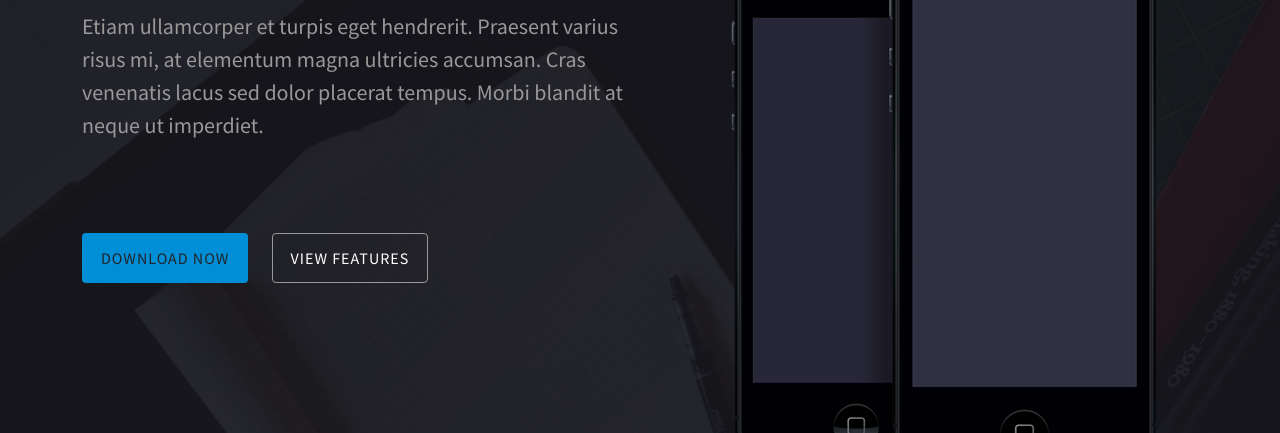
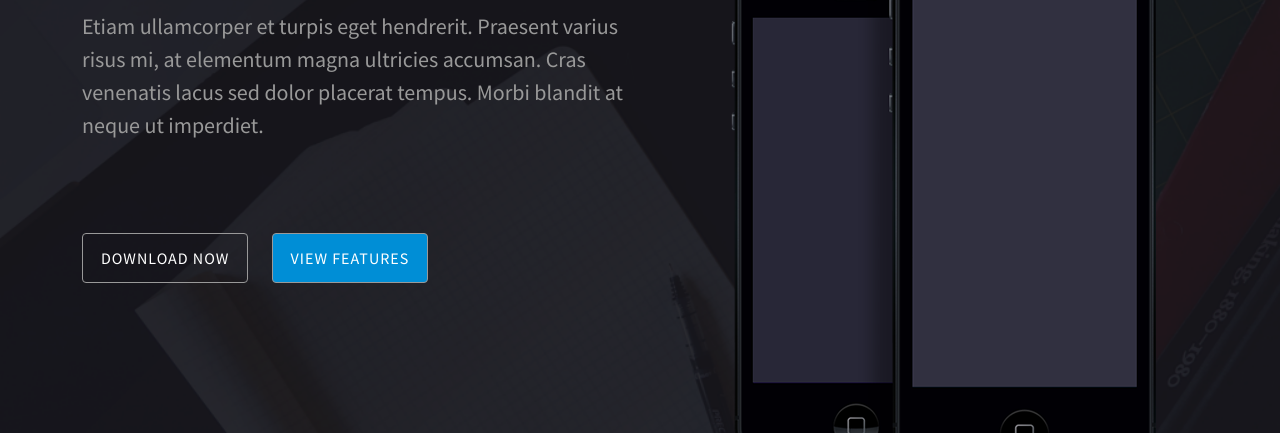
Before and after one commit to tonmoyt/lucid, a plain HTML site: page index.html in a window 1280 px wide. In both pictures the pointer is over the link "DOWNLOAD NOW". Shown: the part 367-800 px from the top of the page. Drawn offline with nearby package versions, Linux system fonts and the light colour scheme.

Commit message:
Update style.css

```diff
--- a/css/style.css
+++ b/css/style.css
@@ -135,18 +135,33 @@ padding: 12px 18px;
 /* background: transparent; */
 
 color: white;
+transition: 0.5s all ease-in-out;
 }
+.btn-download:hover{
+background: transparent;
+color: white;
+border: 1px solid #999999;
 
+
+}
 .btn-feature{
     background: #008ed6;
     text-transform: uppercase;
     letter-spacing: 1px;
     padding: 12px 18px;
     border: 1px solid;
-    background: transparent;
+
     border: 1px solid #999999;
     color: white;
     margin-left: 20px;
+    transition: 0.10 all ease-in-out;
+}
+
+.btn-feature:hover{
+    background: transparent;
+    color: white;
+    border: 1px solid #999999;
+
 }
 
 .phone{position: absolute;
```
